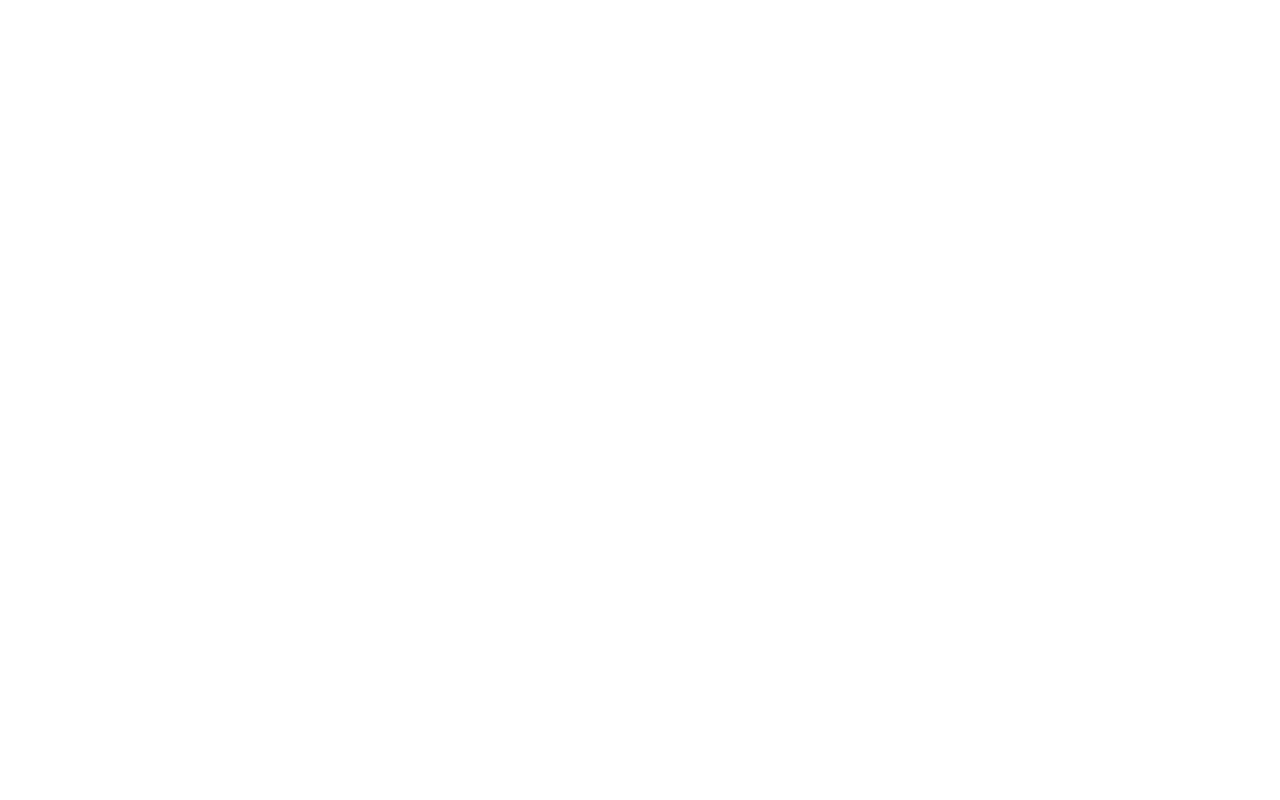
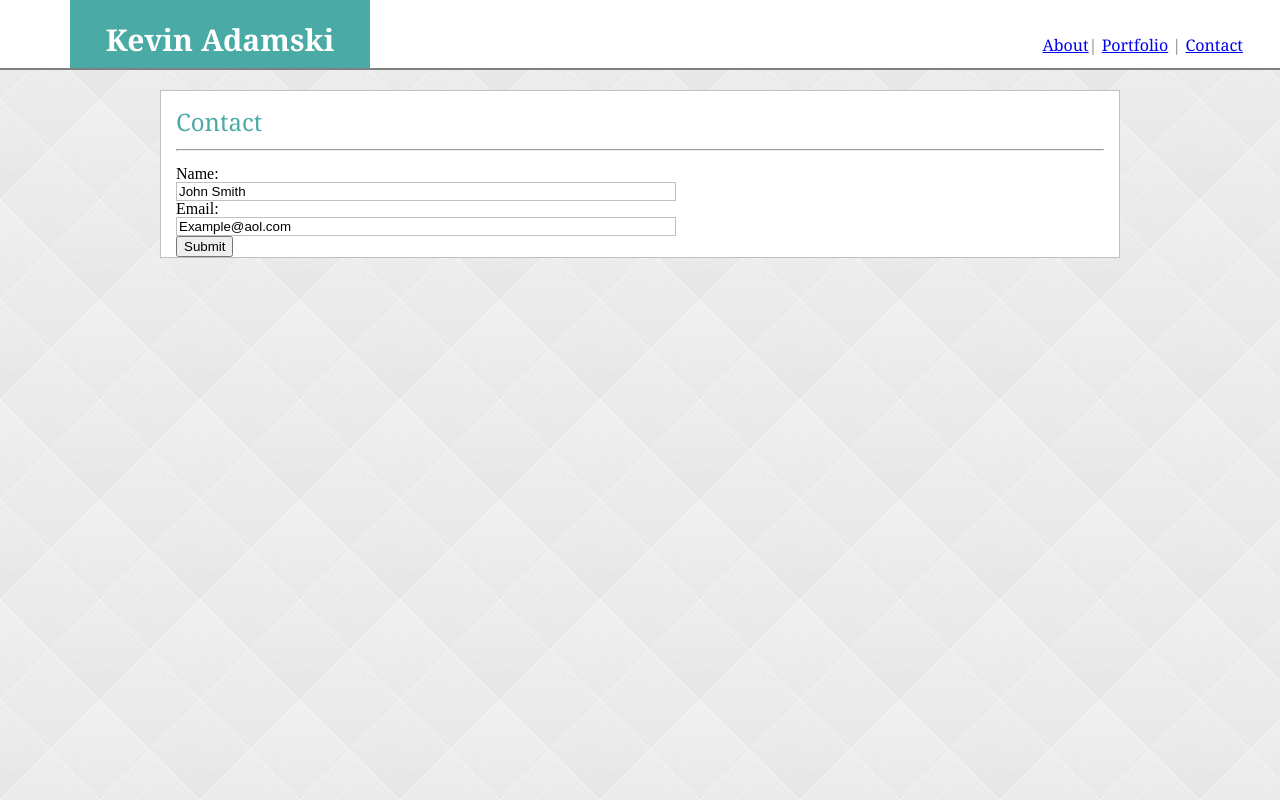
Before and after one commit to Kevin-eh/basic-portfolio, a plain HTML site: page contact.html in a window 1280 px wide. Drawn offline with Linux system fonts and the light colour scheme.

Commit message:
added contact page with initial text box css

```diff
--- a/assets/css/style.css
+++ b/assets/css/style.css
@@ -75,14 +75,24 @@ hr {margin: 15px}
 
     .footer{
         box-sizing: border-box;
-
+        border-top: 8px solid #4aaaa5;
         margin: auto;
         background: gray;
         width: 100%;
         height: 75px;
         margin-top:50px;
-        border-top: 4px #4aaaa5 solid;
         text-align: center;
     }
 
     .portfolio {padding: 25px;}
+
+    .textbox {Width: 300px;
+        box-sizing: border-box;
+    clear:both;
+    background-color: white;
+border: 1px silver solid;
+width: 500px;
+text-align: auto;}
+
+        .formcity {
+        padding-left: 15px}
--- a/contact.html
+++ b/contact.html
@@ -0,0 +1,28 @@
+<!DOCTYPE html>
+<html lang="en">
+<head>
+    <meta charset="UTF-8">
+    <meta name="viewport" content="width=device-width, initial-scale=1.0">
+    <meta http-equiv="X-UA-Compatible" content="ie=edge">
+    <link rel="stylesheet" type="text/css" href="assets/css/reset.css">
+
+    <link rel="stylesheet" type="text/css" href="assets/css/style.css">
+
+    <title>Kevin Adamski Portfolio</title>
+</head>
+<body>
+<div class="header">
+    <h1 class="myname">Kevin Adamski</h1>
+   <div class="links"> <a href="index.html">About</a>| <a href="portfolio.html">Portfolio</a> | <a href="contact.html">Contact</a> </div>
+</div>
+
+
+   <div class="aboutme">
+        <h2>Contact</h2>
+        <hr>
+        <form action="/action_page.php" class="formcity">
+            Name: <p><input class="textbox" type="text" name="Name" value="John Smith"><br></p>
+            Email: <p><input class="textbox" type="text" name="Email" value="Example@aol.com"><br></p>
+            <input type="submit" value="Submit">
+            </form>
+            </div>
```
Also changed, not shown: portfolio.html (+2 -0 lines).
